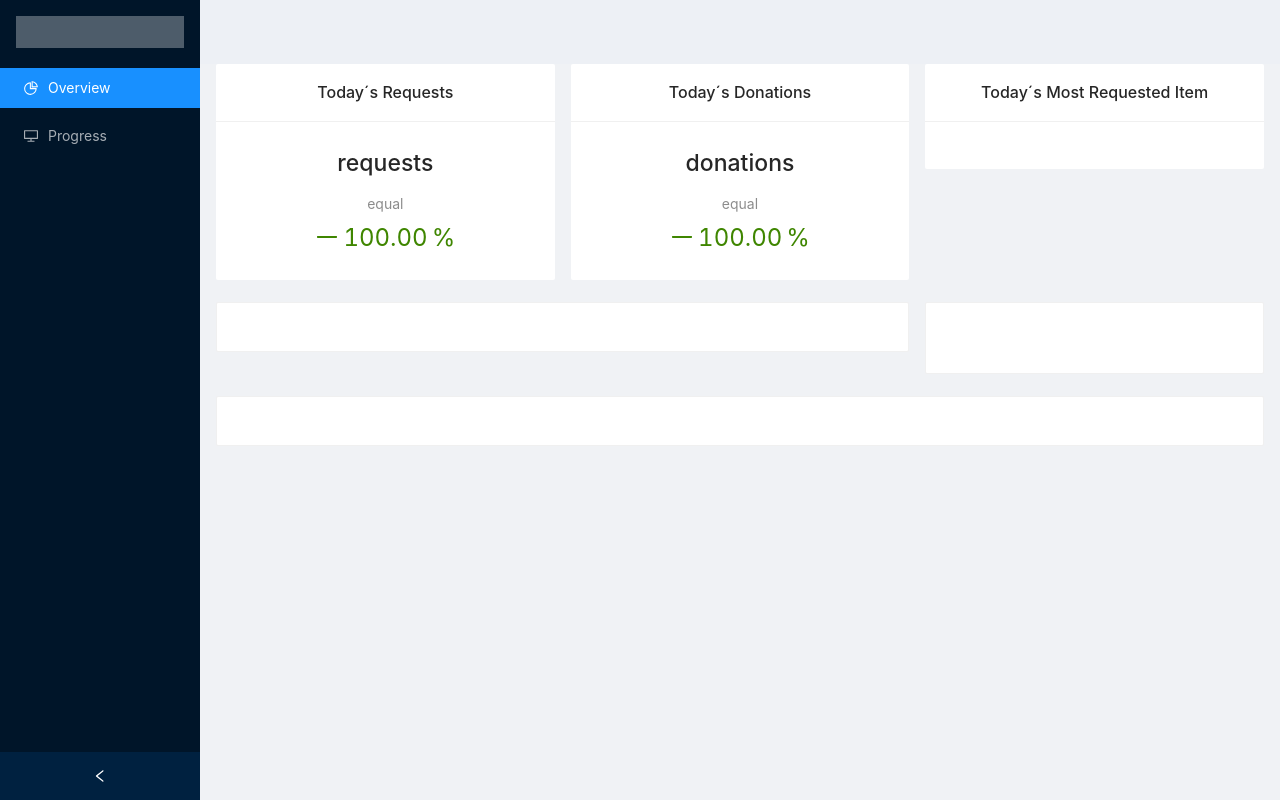
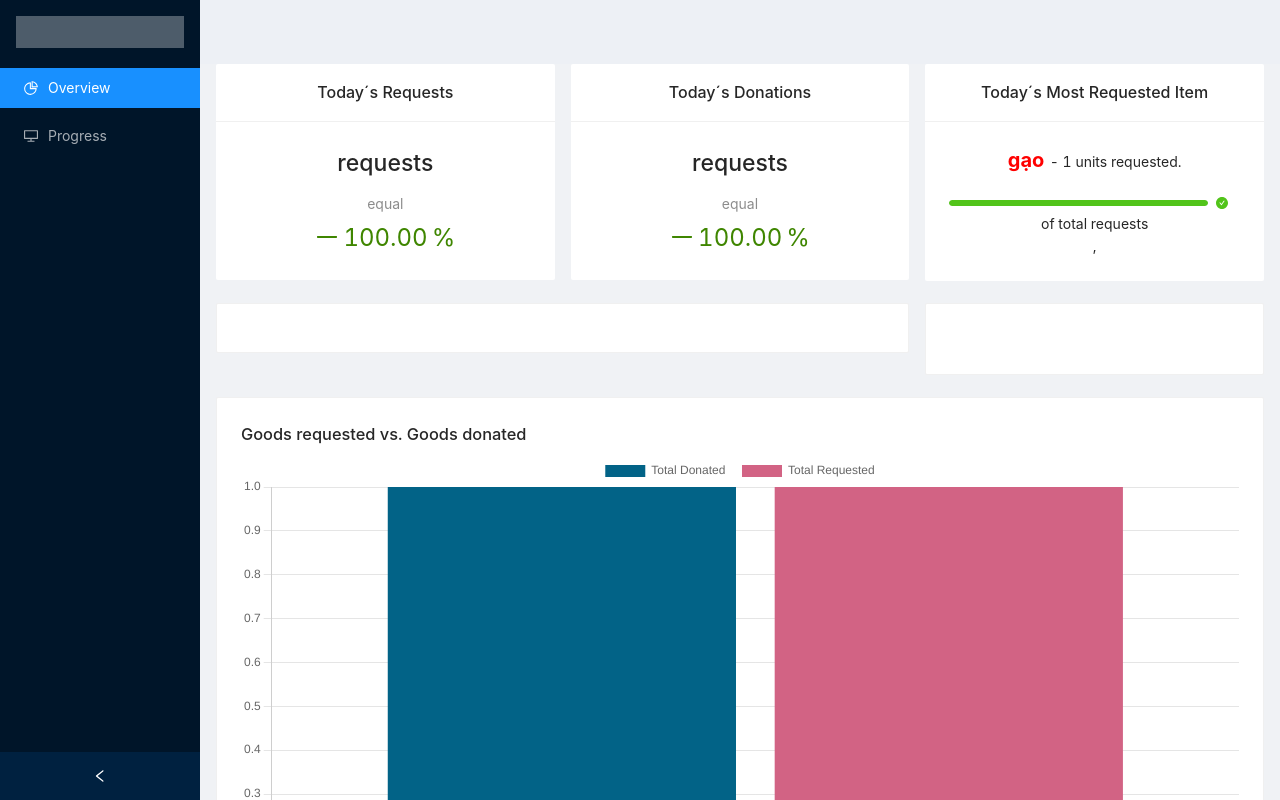
Before and after one commit to minhtan7/sosmap_fe_ts, a React (Create React App) app: page / in a window 1280 px wide. Shown: the top 800 px of the page. Built offline with nearby package versions, Linux system fonts and the light colour scheme; no server answers.

Commit message:
bar chart

```diff
--- a/package.json
+++ b/package.json
@@ -12,6 +12,7 @@
     "@types/react-dom": "^17.0.9",
     "antd": "^4.16.13",
     "react": "^17.0.2",
+    "react-chartjs-2": "^3.0.4",
     "react-dom": "^17.0.2",
     "react-redux": "^7.2.4",
     "react-scripts": "4.0.3",
--- a/src/App.tsx
+++ b/src/App.tsx
@@ -1,5 +1,5 @@
 import React from "react";
-import logo from "./logo.svg";
+
 import "./App.css";
 import { Provider } from "react-redux";
 import store from "./redux/store";
--- /dev/null
+++ b/src/components/BarChart.tsx
@@ -0,0 +1,82 @@
+import React, { useState, useEffect } from "react";
+import { Bar } from "react-chartjs-2";
+
+const BE_API = process.env.REACT_APP_BACKEND_API;
+
+interface BarChart {
+  send: [{ _id: string; count: number }];
+  receive: [{ _id: string; count: number }];
+}
+
+const BarChart: React.FC = () => {
+  const [items, setItems] = useState<BarChart>({
+    send: [{ _id: "gạo", count: 1 }],
+    receive: [{ _id: "gạo", count: 1 }],
+  });
+
+  useEffect(() => {
+    const fetchData = async () => {
+      let url = `${BE_API}/charts/item`;
+      console.log(url);
+      const res = await fetch(url);
+      const data = await res.json();
+      console.log(data);
+      setItems(data.data.data[0]);
+    };
+    fetchData();
+  }, []);
+  console.log(items);
+  let labels: any = [];
+  let totalSend: any = [];
+  let totalReceive: any = [];
+  let data;
+
+  items.receive?.forEach((r) => {
+    labels.push(r._id);
+    totalReceive.push(r.count);
+  });
+  totalSend = items.send?.map((s) => s.count);
+
+  data = {
+    labels: labels,
+    datasets: [
+      {
+        backgroundColor: `rgba(2, 99, 135, 1)`,
+        data: totalSend,
+        label: "Total Donated  ",
+      },
+      {
+        backgroundColor: `rgba(210, 99, 132, 1)`,
+        data: totalReceive,
+        label: "Total Requested",
+      },
+    ],
+  };
+
+  const options = {
+    scales: {
+      yAxes: [
+        {
+          ticks: {
+            beginAtZero: true,
+          },
+        },
+      ],
+    },
+  };
+
+  return (
+    <div>
+      <div className="header">
+        <h1 className="title">Goods requested vs. Goods donated</h1>
+      </div>
+      {Object.keys(items).length === 0 ? (
+        <h1>loading</h1>
+      ) : (
+        <Bar data={data} options={options} />
+      )}
+    </div>
+  );
+};
+
+export default BarChart;
--- /dev/null
+++ b/src/components/MostRequestItem.tsx
@@ -0,0 +1,54 @@
+import React, { useState, useEffect } from "react";
+import { Progress } from "antd";
+
+const BE_API = process.env.REACT_APP_BACKEND_API;
+
+interface BarChart {
+  send: [{ _id: string; count: number }];
+  receive: [{ _id: string; count: number }];
+}
+
+const MostRequestIteam: React.FC = () => {
+  const [items, setItems] = useState<BarChart>({
+    send: [{ _id: "gạo", count: 1 }],
+    receive: [{ _id: "gạo", count: 1 }],
+  });
+
+  useEffect(() => {
+    const fetchData = async () => {
+      let url = `${BE_API}/charts/item`;
+      console.log(url);
+      const res = await fetch(url);
+      const data = await res.json();
+      console.log(data);
+      setItems(data.data.data[0]);
+    };
+    fetchData();
+  }, []);
+  items?.receive?.sort((a, b) => b.count - a.count);
+  const total = items?.receive?.reduce(
+    (total, current) => total + current.count,
+    0
+  );
+  let percent;
+  if (total) percent = Math.ceil((items?.receive[0].count / total) * 100);
+
+  return (
+    <div>
+      <div className="header">
+        <p className="title">
+          <span style={{ color: "red", fontSize: "20px", fontWeight: "bold" }}>
+            {items.receive[0]._id}{" "}
+          </span>
+          - {items.receive[0].count} units requested.
+        </p>
+      </div>
+      <div>
+        <Progress percent={percent} size="small" /> of total requests
+      </div>
+      ,
+    </div>
+  );
+};
+
+export default MostRequestIteam;
--- a/src/components/TodayRequest.tsx
+++ b/src/components/TodayRequest.tsx
@@ -5,21 +5,33 @@ interface TodayRequestProps {
     todayRequest: [{ _id: string; count: number }];
     yesterdayRequest: [{ _id: string; count: number }];
   };
+  type: string;
 }
 
 const TodayRequest: React.FC<TodayRequestProps> = (props) => {
-  const todayPosts = props.todayPosts;
+  const { todayPosts, type } = props;
   let totalReceivePost;
-  totalReceivePost = todayPosts.todayRequest.filter(
-    (request) => request._id === "receive"
-  );
-  console.log(totalReceivePost);
+  let totalSendPost;
+  // totalReceivePost = todayPosts.todayRequest.filter(
+  //   (request) => request._id === "receive"
+  // );
+
+  // totalReceivePost = todayPosts.todayRequest.filter(
+  //   (request) => request._id === "send"
+  // );
+  todayPosts.todayRequest.forEach((request) => {
+    if (request._id === "receive") totalReceivePost = request.count;
+    if (request._id === "send") totalSendPost = request.count;
+  });
+
   return (
     <div>
       <div className="header">
         <h1 className="title" style={{ fontSize: 23 }}>
           {" "}
-          {totalReceivePost !== undefined && totalReceivePost[0]?.count}{" "}
+          {totalReceivePost !== undefined && type === "send"
+            ? totalSendPost
+            : totalReceivePost}{" "}
           requests{" "}
         </h1>
       </div>
--- a/src/components/TotalSend.tsx
+++ /dev/null
@@ -1,30 +0,0 @@
-interface TodayRequestProps {
-  todayPosts: {
-    todayRequest: [{ _id: string; count: number }];
-    yesterdayRequest: [{ _id: string; count: number }];
-  };
-}
-
-const TotalSend: React.FC<TodayRequestProps> = (props) => {
-  const todayPosts = props.todayPosts;
-
-  let totalReceivePost;
-  if (Object.keys(todayPosts).length) {
-    totalReceivePost = todayPosts.todayRequest.filter(
-      (request) => request._id === "send"
-    );
-  }
-  console.log(totalReceivePost);
-  return (
-    <div>
-      <div className="header">
-        <h1 className="title" style={{ fontSize: 23 }}>
-          {totalReceivePost !== undefined && totalReceivePost[0]?.count}{" "}
-          donations{" "}
-        </h1>
-      </div>
-    </div>
-  );
-};
-
-export default TotalSend;
--- a/src/pages/Dashboard/index.tsx
+++ b/src/pages/Dashboard/index.tsx
@@ -5,8 +5,10 @@ import { Layout, Menu, Row, Col, Card } from "antd";
 
 import { DesktopOutlined, PieChartOutlined } from "@ant-design/icons";
 import StatisticStatus from "../../components/StatisticStatus";
+import BarChart from "../../components/BarChart";
+import MostRequestItem from "../../components/MostRequestItem";
 import "./SideBar.css";
-import TotalSend from "../../components/TotalSend";
+
 import TodayRequest from "../../components/TodayRequest";
 
 const { Header, Content, Sider } = Layout;
@@ -115,7 +117,7 @@ export const Dashboard: React.FC = () => {
                   bordered={false}
                   className="infoCard"
                 >
-                  <TodayRequest todayPosts={todayPosts} />
+                  <TodayRequest todayPosts={todayPosts} type={"receive"} />
                   {receivePercentage !== undefined ? (
                     <StatisticStatus
                       value={receivePercentage.percent}
@@ -132,7 +134,8 @@ export const Dashboard: React.FC = () => {
                   bordered={false}
                   className="infoCard"
                 >
-                  <TotalSend todayPosts={todayPosts} />
+                  <TodayRequest todayPosts={todayPosts} type={"send"} />
+
                   {sendPercentage !== undefined ? (
                     <StatisticStatus
                       value={sendPercentage.percent}
@@ -149,7 +152,7 @@ export const Dashboard: React.FC = () => {
                   bordered={false}
                   className="infoCard"
                 >
-                  {/* <MostRequestIteam /> */}
+                  <MostRequestItem />
                 </Card>
               </Col>
             </Row>
@@ -172,7 +175,9 @@ export const Dashboard: React.FC = () => {
           <div className="site-card-wrapper">
             <Row gutter={16}>
               <Col span={24}>
-                <Card>{/* <TinaTestBarChart /> */}</Card>
+                <Card>
+                  <BarChart />
+                </Card>
               </Col>
             </Row>
           </div>
```
Also changed, not shown: return.json (deleted, +0 -42 lines).
